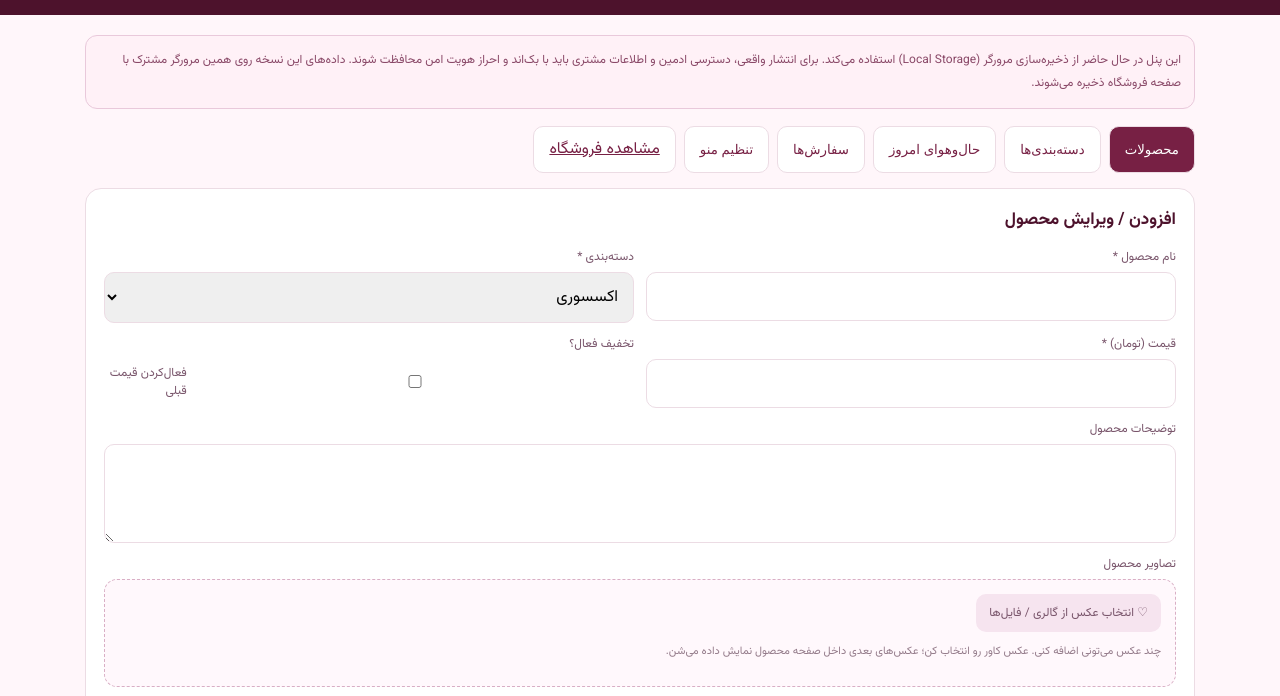
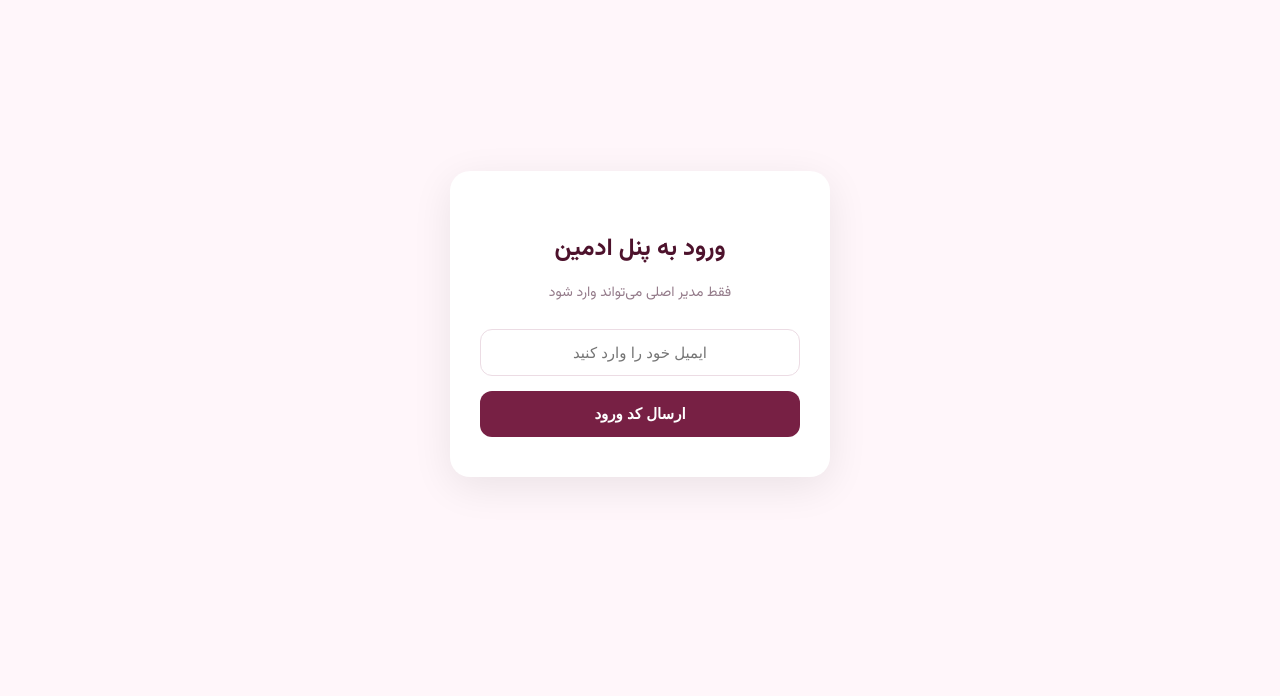
Before and after one commit to ghazalghazal562-ux/vailo-shop, a plain HTML site: page admin/index.html in a window 1280 px wide. Shown: the part 76-772 px from the top of the page. Drawn offline with nearby package versions, Linux system fonts and the light colour scheme.

Commit message:
Update index.html

```diff
--- a/admin/index.html
+++ b/admin/index.html
@@ -53,4 +53,22 @@ document.getElementById('menuItemForm').onsubmit=e=>{e.preventDefault();let labe
     if (event === "SIGNED_IN") checkAuth();
   });
 </script>
-<!-- ============ پایان لاگین ============ --></body>
+<div id="loginOverlay" style="position:fixed;inset:0;background:#fff6fa;z-index:9999;display:flex;align-items:center;justify-content:center;font-family:Vazirmatn,sans-serif;">
+  <div style="background:white;padding:40px 30px;border-radius:20px;box-shadow:0 10px 40px #00000015;max-width:380px;width:90%;text-align:center;">
+    <h2 style="color:#4d122c;margin-bottom:8px;">ورود به پنل ادمین</h2>
+    <p style="color:#947b8a;font-size:14px;margin-bottom:25px;">فقط مدیر اصلی می‌تواند وارد شود</p>
+
+    <div id="step1">
+      <input id="adminEmail" type="email" placeholder="ایمیل خود را وارد کنید" style="width:100%;padding:14px;border:1px solid #ecdce4;border-radius:12px;margin-bottom:15px;font-size:15px;text-align:center;">
+      <button id="sendMagicLink" style="width:100%;padding:14px;background:#772044;color:white;border:none;border-radius:12px;font-size:15px;cursor:pointer;font-weight:600;">ارسال کد ورود</button>
+    </div>
+
+    <div id="step2" style="display:none;">
+      <p style="font-size:14px;color:#666;margin-bottom:12px;">کد ۶ رقمی را وارد کنید</p>
+      <input id="otpCode" type="text" placeholder="کد ۶ رقمی" maxlength="6" style="width:100%;padding:14px;border:1px solid #ecdce4;border-radius:12px;margin-bottom:15px;font-size:18px;text-align:center;letter-spacing:4px;">
+      <button id="verifyCode" style="width:100%;padding:14px;background:#772044;color:white;border:none;border-radius:12px;font-size:15px;cursor:pointer;font-weight:600;">تأیید و ورود</button>
+    </div>
+
+    <p id="loginMessage" style="margin-top:18px;font-size:13px;color:#772044;display:none;"></p>
+  </div>
+</div><!-- ============ پایان لاگین ============ --></body>
```
